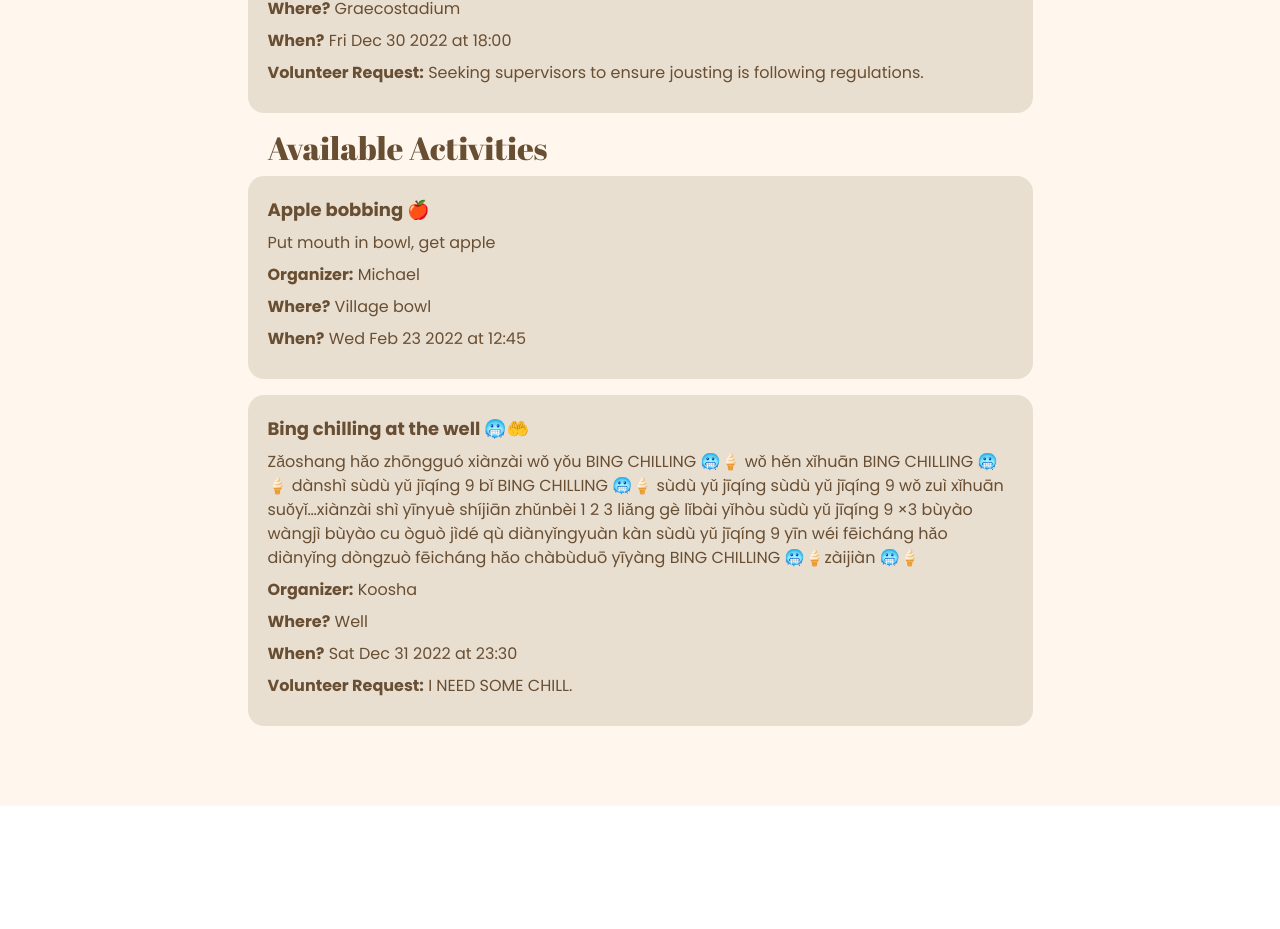
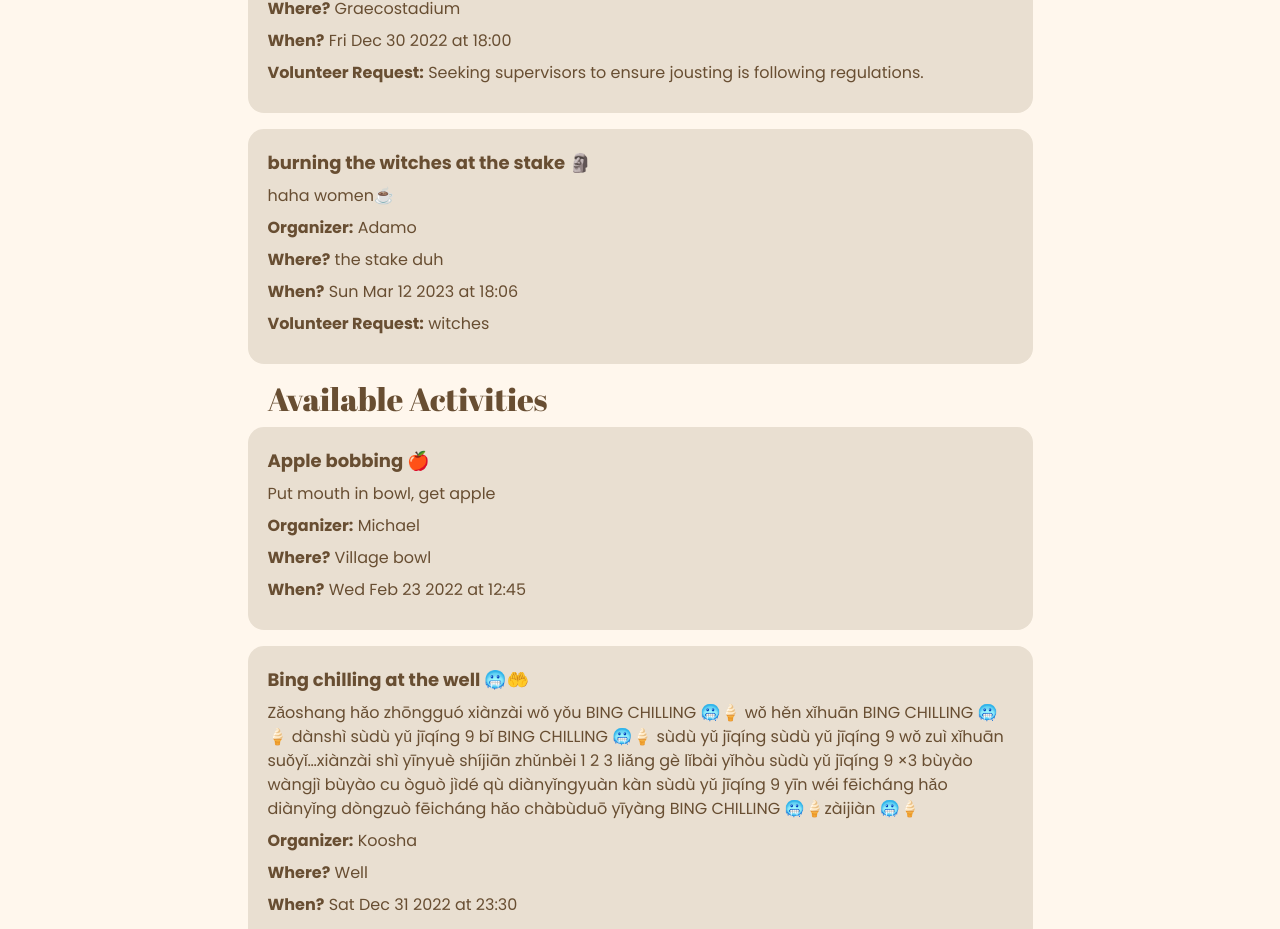
Before and after one commit to Adamo-O/Roma-Invicta, a Next.js app: page / in a window 1280 px wide. Shown: the part 1380-2309 px from the top of the page. Before the commit the page ends 2186 px from the top, so only its background shows below. Built offline with nearby package versions, Linux system fonts and the light colour scheme.

Commit message:
Fixed form not clearing after submit

```diff
--- a/components/postActivityModal.js
+++ b/components/postActivityModal.js
@@ -3,7 +3,7 @@ import { Button, Form, FormGroup, Row, Col, Label, Input, Modal, ModalBody, Moda
 import 'bootstrap/dist/css/bootstrap.min.css';
 
 export const PostActivityModal = ({ showForm, setShowForm, postData, eventOrganizerName }) => {
-  const [formData, setFormData] = useState({
+  const emptyFormData = {
     name: '',
     planner: eventOrganizerName,
     description: '',
@@ -12,7 +12,8 @@ export const PostActivityModal = ({ showForm, setShowForm, postData, eventOrgani
     time: '',
     requestVolunteers: false,
     volunteerDescription: ''
-  })
+  }
+  const [formData, setFormData] = useState(emptyFormData)
 
   const handleChange = (e) => {
     setFormData(values => ({...values, [e.target.name] : (e.target.type === 'checkbox' ? e.target.checked : e.target.value)}));
@@ -21,6 +22,7 @@ export const PostActivityModal = ({ showForm, setShowForm, postData, eventOrgani
   const handleSumbit = () => {
     postData(formData);
     setShowForm(false);
+    setFormData(emptyFormData)
   }
 
   return (
--- a/data/activities.json
+++ b/data/activities.json
@@ -76,6 +76,17 @@
       "requestVolunteers": true,
       "volunteerDescription": "I NEED SOME CHILL.",
       "id": 7
+    },
+    {
+      "name": "burning the witches at the stake 🗿",
+      "planner": "Adamo",
+      "description": "haha women☕",
+      "location": "the stake duh",
+      "date": "2023-03-12",
+      "time": "18:06",
+      "requestVolunteers": true,
+      "volunteerDescription": "witches",
+      "id": 8
     }
   ]
 }
```
